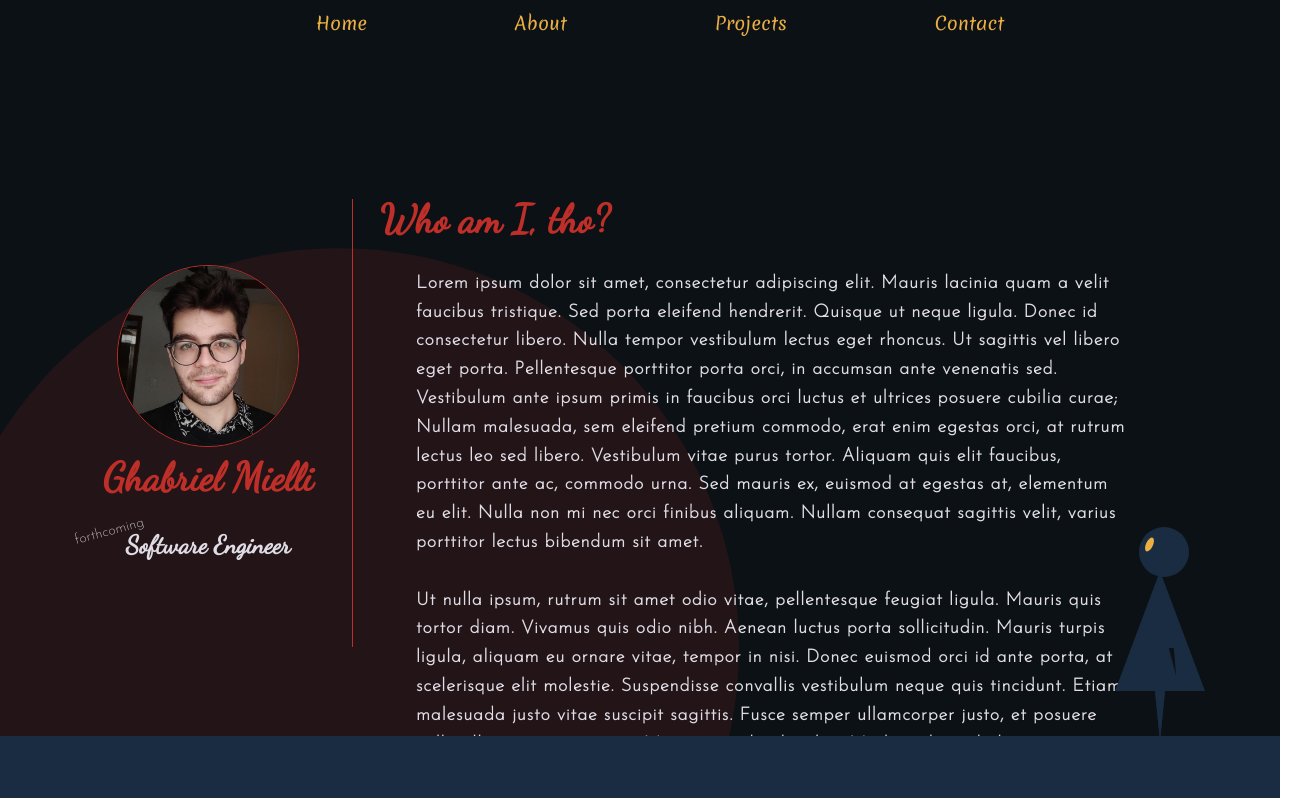
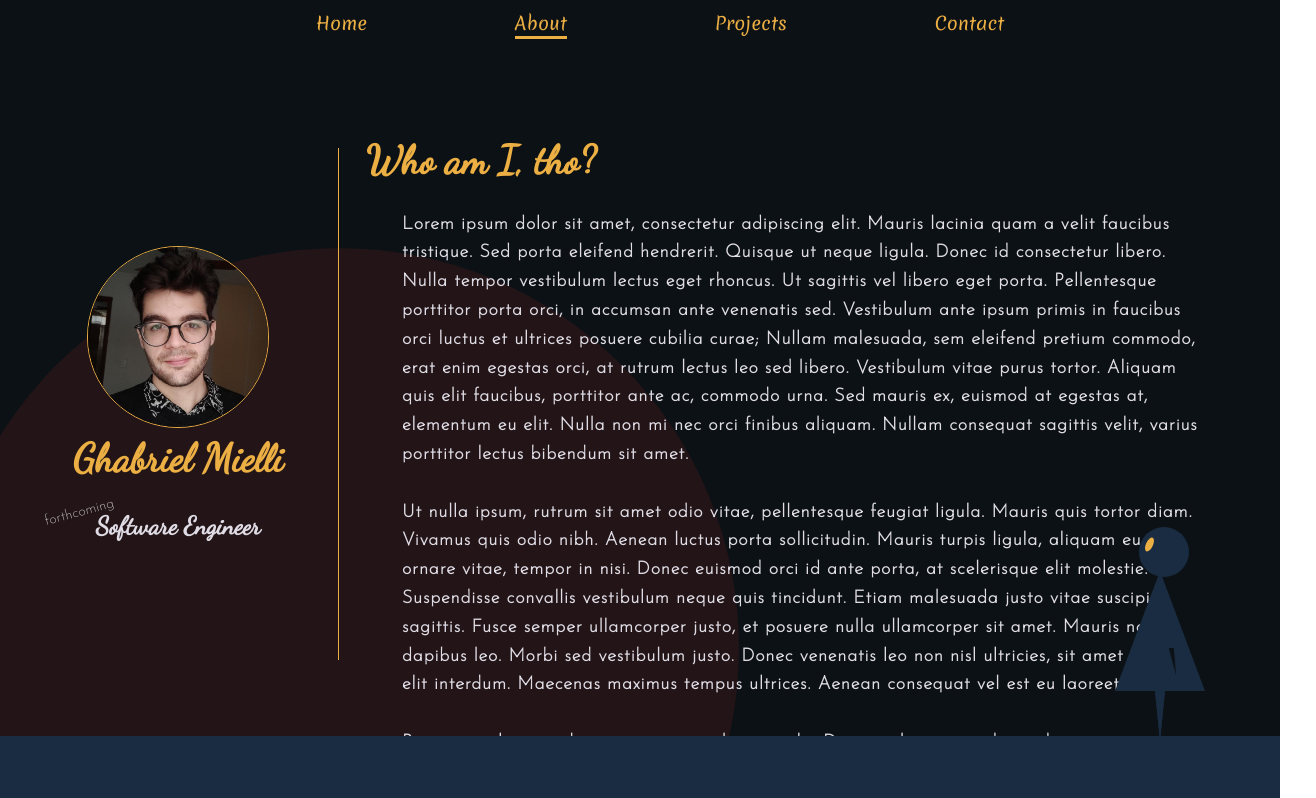
Before and after one commit to ghabrielmielli/portfolio, a Vue app: page /about in a window 1280 px wide. Shown: the top 798 px of the page, 1316 px wide, since content can reach past the window. Built offline with nearby package versions, Linux system fonts and the light colour scheme.

Commit message:
major updates on navigation transitions; Removal of the deprecated glass container.

```diff
--- a/src/App.vue
+++ b/src/App.vue
@@ -3,9 +3,11 @@
     <pretty-canvas>
       <nav-header></nav-header>
       <div class="flex centered">
-        <glass-container class="centered">
-          <router-view />
-        </glass-container>
+        <router-view v-slot="{ Component }">
+          <transition :name="transitionName" mode="default">
+            <component :is="Component" />
+          </transition>
+        </router-view>
       </div>
     </pretty-canvas>
     <pretty-little-girl-decoration></pretty-little-girl-decoration>
@@ -13,7 +15,7 @@
 </template>
 
 <script>
-import GlassContainer from "./components/GlassContainer.vue";
+import router from "./router";
 import NavHeader from "./components/NavHeader.vue";
 import PrettyCanvas from "./components/PrettyCanvas.vue";
 import PrettyLittleGirlDecoration from "./components/PrettyLittleGirlDecoration.vue";
@@ -22,8 +24,24 @@ export default {
   components: {
     NavHeader,
     PrettyCanvas,
-    GlassContainer,
     PrettyLittleGirlDecoration,
+  },
+  data() {
+    return {
+      transitionName: null,
+    };
+  },
+  watch: {
+    $route(to, from) {
+      // console.log(router.getRoutes().findIndex((e) => e.path == from.path));
+      let routes = router.getRoutes();
+      let whereYouAre = routes.findIndex((e) => e.path == from.path);
+      let whereYouAreGoingTo = routes.findIndex((e) => e.path == to.path);
+      let swipeToTheRight = whereYouAre - whereYouAreGoingTo > 0;
+
+      console.log(swipeToTheRight);
+      this.transitionName = swipeToTheRight ? "swiperight" : "swipeleft";
+    },
   },
 };
 </script>
@@ -41,4 +59,38 @@ export default {
   align-self: center;
   /* border: 4px solid pink; */
 }
+
+.swipeleft-enter-active,
+.swipeleft-leave-active {
+  transition: transform 1.5s;
+}
+
+.swipeleft-enter-from {
+  transform: translateX(100%);
+}
+.swipeleft-leave-to {
+  transform: translateX(-100%);
+}
+
+.swipeleft-enter-to,
+.swipeleft-leave-from {
+  transform: translateX(0);
+}
+
+.swiperight-enter-active,
+.swiperight-leave-active {
+  transition: transform 1.5s;
+}
+
+.swiperight-enter-from {
+  transform: translateX(-100%);
+}
+.swiperight-leave-to {
+  transform: translateX(100%);
+}
+
+.swiperight-enter-to,
+.swiperight-leave-from {
+  transform: translateX(0);
+}
 </style>
--- a/src/aux/brand.css
+++ b/src/aux/brand.css
@@ -25,11 +25,12 @@ body {
 	padding: 0;
 	border: 0;
 	font-family: "Merienda", Helvetica, Arial;
+	overflow: hidden;
 }
 h1 {
 	font-family: "Dancing Script", Arial;
 	font-size: 2.2rem;
-	color: var(--secondary);
+	color: var(--primary);
 }
 h2 {
 	font-family: "Dancing Script", Arial;
@@ -44,3 +45,13 @@ p {
 	line-height: 1.6rem;
 	font-weight: 1000;
 }
+
+.basic-container {
+	width: 100vw;
+	height: 80vh;
+	display: flex;
+	position: absolute;
+
+	margin: 20px auto;
+	padding: 1rem 1rem 1rem 1rem;
+}
--- a/src/components/GlassContainer.vue
+++ /dev/null
@@ -1,21 +0,0 @@
-<template >
-  <div class="basic-container">
-    <slot></slot>
-  </div>
-</template>
-<script>
-export default {};
-</script>
-<style scoped>
-@import "../aux/brand.css";
-.basic-container {
-  width: 90vw;
-  height: 70vh;
-
-  margin: 20px auto;
-  padding: 1rem 1rem 1rem 1rem;
-
-  background-color: var(--glassy);
-  border-radius: 4px;
-}
-</style>
--- a/src/components/NavHeader.vue
+++ b/src/components/NavHeader.vue
@@ -28,8 +28,7 @@ export default {
 @import "../aux/brand.css";
 header {
   max-width: 100vw;
-  min-height: 3vh;
-  max-height: 3vh;
+  height: 3vh;
   display: flex;
   justify-content: center;
   align-items: center;
--- a/src/components/aboutPage/TitledIcon.vue
+++ b/src/components/aboutPage/TitledIcon.vue
@@ -15,7 +15,7 @@ export default {};
 img {
   width: 10rem;
   height: 10rem;
-  border: 1px solid var(--secondary);
+  border: 1px solid var(--primary);
   border-radius: 50%;
 }
 .mainDiv {
--- a/src/components/atoms/basicButton.vue
+++ b/src/components/atoms/basicButton.vue
@@ -1,8 +1,5 @@
 <template>
-  <div :class="isCool ? 'cool' : 'button'" v-if="!link">
-    <slot></slot>
-  </div>
-  <router-link :class="isCool ? 'cool' : 'button'" v-else :to="link">
+  <router-link :class="isCool ? 'cool' : 'button'" :to="link || '#'">
     <slot></slot>
   </router-link>
 </template>
@@ -54,4 +51,8 @@ export default {
   transform: translate(-12px, 12px);
   transition: 0.05s;
 }
+
+a.router-link-active {
+  border-bottom: 3px solid var(--primary);
+}
 </style>
--- a/src/views/About.vue
+++ b/src/views/About.vue
@@ -1,5 +1,5 @@
 <template>
-  <div class="flex-box">
+  <div class="basic-container">
     <titled-icon class="titled-icon" />
     <div class="divider"></div>
     <about-text class="about-part" />
@@ -16,15 +16,10 @@ export default {
 };
 </script>
 <style scoped>
-.flex-box {
-  display: flex;
-  width: 100%;
-  height: 100%;
-}
 .divider {
   width: 1px;
   height: 80%;
-  background-color: var(--secondary);
+  background-color: var(--primary);
   align-self: center;
 }
 
--- a/src/views/Contact.vue
+++ b/src/views/Contact.vue
@@ -1,5 +1,5 @@
 <template>
-  <div>Contact page</div>
+  <div class="basic-container">Contact page</div>
 </template>
 <script>
 export default {};
--- a/src/views/Home.vue
+++ b/src/views/Home.vue
@@ -1,5 +1,5 @@
 <template>
-  <div class="main-content">
+  <div class="basic-container main-content">
     <h1>Hi, I'm Ghabriel, and I like to develop stuff!</h1>
     <h4>
       Currently, I'm studying Software Engineering at UFMS, and I'd love to see
--- a/src/views/Projects.vue
+++ b/src/views/Projects.vue
@@ -1,5 +1,5 @@
 <template>
-  <div>Projects page</div>
+  <div class="basic-container">Projects page</div>
 </template>
 <script>
 export default {};
```
